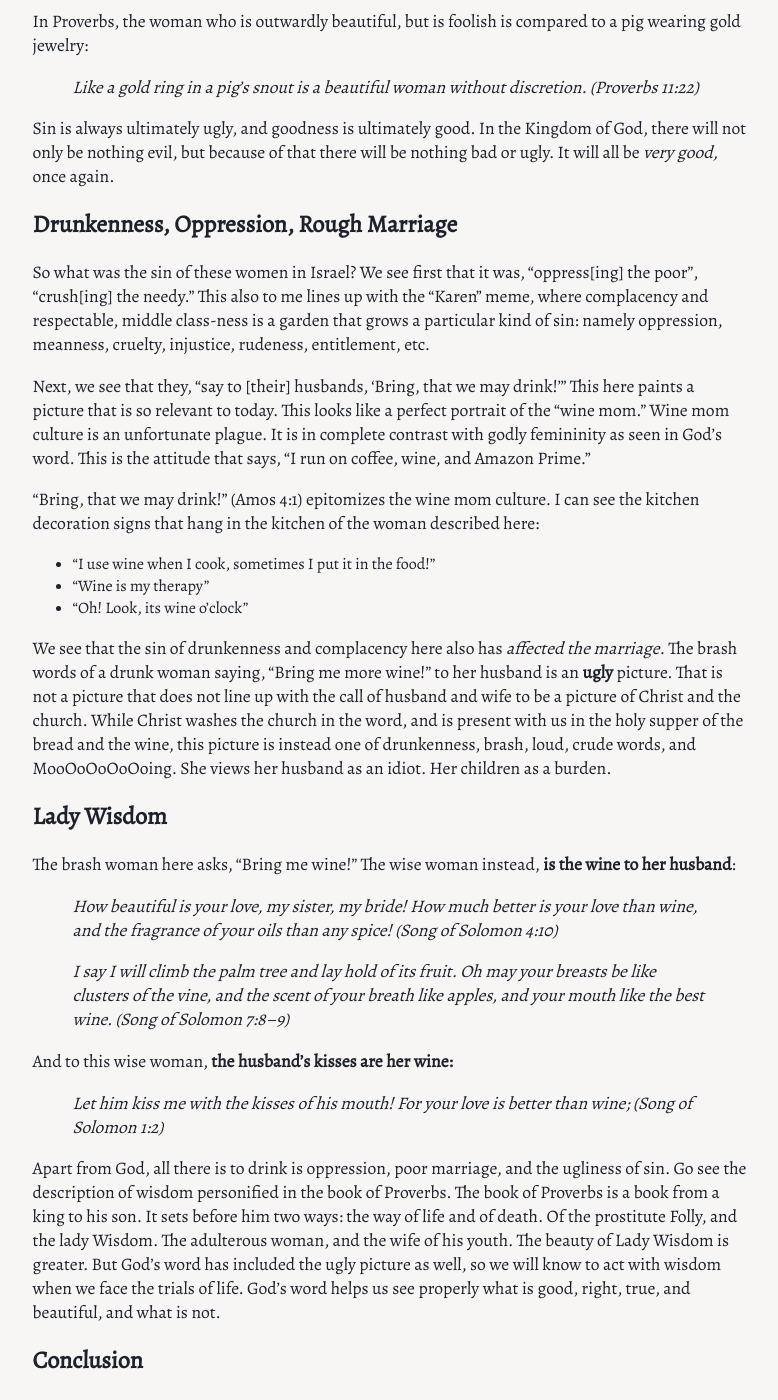
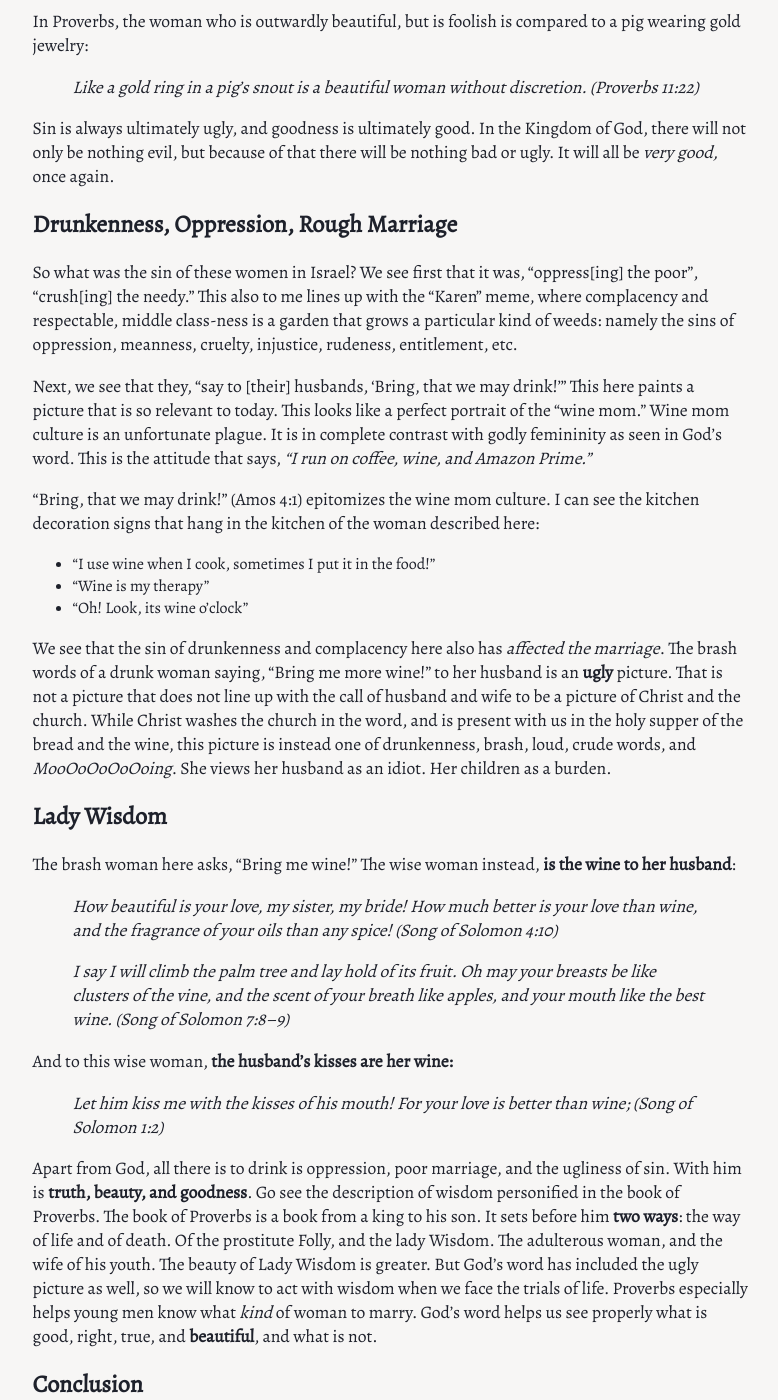
Before and after one commit to codyilardo/codyilardo.github.io, a Jekyll site: the page built from _posts/2022-06-09-cows-of-bashan-wine-mom-culture.md, in a window 1280 px wide and 1400 px high, scrolled down 919 px. Shown: the whole window, without its empty margins (249-1027 px from the left). Built offline with Jekyll 4.4.1, drawn with Linux system fonts in a browser that asks for light colours; some of the changed text lies outside the part shown.

Commit message:
revision

```diff
--- a/_posts/2022-06-09-cows-of-bashan-wine-mom-culture.md
+++ b/_posts/2022-06-09-cows-of-bashan-wine-mom-culture.md
@@ -23,7 +23,7 @@ The word of God is relevant to today. God is calling out the rich, middle class,
 
 ## Gold Rings and Pigs
 
-In Scripture, there is a connection between true beauty and godliness. These women were at least at one point physically beautiful. They attracted a husband. But here, they are called *cows*. By **God**. This is because their sin has now robbed them of their true beauty. Sin always will rob us of God’s good gifts, it is just a matter of time if the gospel of Christ does not first take our guilt away. The proud man is robbed of the honor he tried to sinfully idolize. The liar is robbed of the truth. The greedy man will die, and leave all that he chased behind. The vain woman is robbed of her physical beauty.
+In Scripture, there is a connection between true beauty and godliness. These women were at least at one point physically beautiful. They attracted a husband. But here, they are called *cows*. By **God**. This is because their sin has now robbed them of their true beauty. **Sin always will rob us of God’s good gifts**, it is just a matter of time **if the gospel of Christ does not first take our guilt away.** The proud man is robbed of the honor he tried to sinfully idolize. The liar is robbed of the truth. The greedy man will die, and leave all that he chased behind. The vain woman is robbed of her physical beauty.
 
 In Proverbs, the woman who is outwardly beautiful, but is foolish is compared to a pig wearing gold jewelry:
 
@@ -34,16 +34,16 @@ Sin is always ultimately ugly, and goodness is ultimately good. In the Kingdom o
 
 ## Drunkenness, Oppression, Rough Marriage
 
-So what was the sin of these women in Israel? We see first that it was, “oppress[ing] the poor”, “crush[ing] the needy.” This also to me lines up with the "Karen" meme, where complacency and respectable, middle class-ness is a garden that grows a particular kind of sin: namely oppression, meanness, cruelty, injustice, rudeness, entitlement, etc.
+So what was the sin of these women in Israel? We see first that it was, “oppress[ing] the poor”, “crush[ing] the needy.” This also to me lines up with the "Karen" meme, where complacency and respectable, middle class-ness is a garden that grows a particular kind of weeds: namely the sins of oppression, meanness, cruelty, injustice, rudeness, entitlement, etc.
 
-Next, we see that they, “say to [their] husbands, ‘Bring, that we may drink!’” This here paints a picture that is so relevant to today. This looks like a perfect portrait of the “wine mom.” Wine mom culture is an unfortunate plague. It is in complete contrast with godly femininity as seen in God’s word. This is the attitude that says, “I run on coffee, wine, and Amazon Prime.”
+Next, we see that they, “say to [their] husbands, ‘Bring, that we may drink!’” This here paints a picture that is so relevant to today. This looks like a perfect portrait of the “wine mom.” Wine mom culture is an unfortunate plague. It is in complete contrast with godly femininity as seen in God’s word. This is the attitude that says, *“I run on coffee, wine, and Amazon Prime.”*
 
 “Bring, that we may drink!” (Amos 4:1) epitomizes the wine mom culture. I can see the kitchen decoration signs that hang in the kitchen of the woman described here:
 - “I use wine when I cook, sometimes I put it in the food!”
 - “Wine is my therapy”
 - “Oh! Look, its wine o’clock”
 
-We see that the sin of drunkenness and complacency here also has *affected the marriage*. The brash words of a drunk woman saying, “Bring me more wine!” to her husband is an **ugly** picture. That is not a picture that does not line up with the call of husband and wife to be a picture of Christ and the church. While Christ washes the church in the word, and is present with us in the holy supper of the bread and the wine, this picture is instead one of drunkenness, brash, loud, crude words, and MooOoOoOoOoing. She views her husband as an idiot. Her children as a burden.
+We see that the sin of drunkenness and complacency here also has *affected the marriage*. The brash words of a drunk woman saying, “Bring me more wine!” to her husband is an **ugly** picture. That is not a picture that does not line up with the call of husband and wife to be a picture of Christ and the church. While Christ washes the church in the word, and is present with us in the holy supper of the bread and the wine, this picture is instead one of drunkenness, brash, loud, crude words, and *MooOoOoOoOoing*. She views her husband as an idiot. Her children as a burden.
 
 ## Lady Wisdom
 
@@ -64,8 +64,8 @@ And to this wise woman, **the husband’s kisses are her wine:**
 > Let him kiss me with the kisses of his mouth!
 > For your love is better than wine; (Song of Solomon 1:2)
 
-Apart from God, all there is to drink is oppression, poor marriage, and the ugliness of sin. Go see the description of wisdom personified in the book of Proverbs. The book of Proverbs is a book from a king to his son. It sets before him two ways: the way of life and of death. Of the prostitute Folly, and the lady Wisdom. The adulterous woman, and the wife of his youth. The beauty of Lady Wisdom is greater. But God's word has included the ugly picture as well, so we will know to act with wisdom when we face the trials of life. God's word helps us see properly what is good, right, true, and beautiful, and what is not.
+Apart from God, all there is to drink is oppression, poor marriage, and the ugliness of sin. With him is **truth, beauty, and goodness**. Go see the description of wisdom personified in the book of Proverbs. The book of Proverbs is a book from a king to his son. It sets before him **two ways**: the way of life and of death. Of the prostitute Folly, and the lady Wisdom. The adulterous woman, and the wife of his youth. The beauty of Lady Wisdom is greater. But God's word has included the ugly picture as well, so we will know to act with wisdom when we face the trials of life. Proverbs especially helps young men know what *kind* of woman to marry. God's word helps us see properly what is good, right, true, and **beautiful**, and what is not.
 
 ## Conclusion
 
-Go read the book of Amos. See a helpful summary [here](https://www.davidpawson.org/resources/resource/97?return_url=https%3A%2F%2Fwww.davidpawson.org%2Fresources%2Fseries%2Funlocking-the-new-testament). You will be surprised how first: evil the land of Israel had got, and second: how much we need the prophetic message today. There is redemption for all sin for those who repent. There is a beauty that never perishes. That is the “splendor of holiness” (Psalm 96:9). That is the never ending beauty of a gentle spirit (1 Peter 3). It is the beauty of Lady Wisdom, personified through the book of Proverbs, contrasted with the Foolish Woman of Proverbs. Even in the message of judgement, God offered a chance of repentance. But they did not heed it. May we not harden our hearts while it is the day of salvation.
+Go read the book of Amos. See a helpful summary [here](https://www.davidpawson.org/resources/resource/97?return_url=https%3A%2F%2Fwww.davidpawson.org%2Fresources%2Fseries%2Funlocking-the-new-testament). You will be surprised how first: evil the land of Israel had got, and second: how much we need the prophetic message today. There is redemption for all sin for those who repent. *There is a beauty that never perishes*. That is the “splendor of holiness” (Psalm 96:9). That is the never ending beauty of a gentle spirit (1 Peter 3). It is the beauty of Lady Wisdom, personified through the book of Proverbs, contrasted with the Foolish Woman of Proverbs. Even in the message of judgement, God offered a chance of repentance. But they did not heed it. May we not harden our hearts while it is the day of salvation.
```
